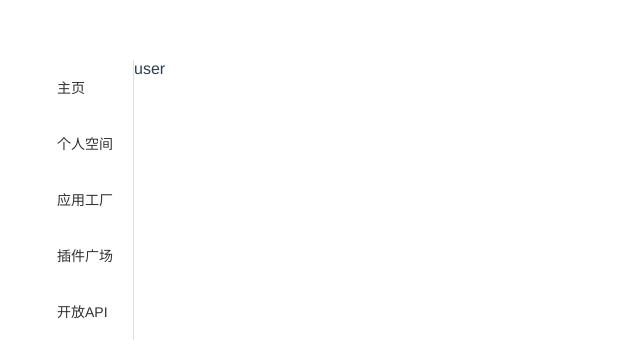
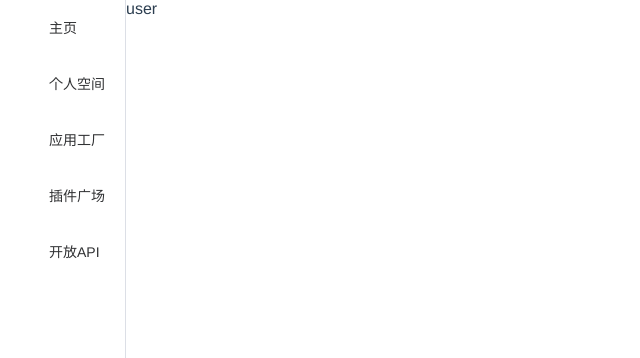
Before and after one commit to dream-stein/llmops-vue, a Vue app: page /#/user in a window 1280 px wide. Shown: the top 358 px of the page, without its empty margins (0-640 px from the left). Built offline with nearby package versions, Linux system fonts and the light colour scheme.

Commit message:
fix(.service): 修改chat页面的大小

```diff
--- a/package.json
+++ b/package.json
@@ -8,6 +8,7 @@
     "lint": "vue-cli-service lint"
   },
   "dependencies": {
+    "@element-plus/icons-vue": "^2.3.1",
     "core-js": "^3.8.3",
     "element-plus": "^2.9.3",
     "vue": "^3.2.13",
--- a/src/App.vue
+++ b/src/App.vue
@@ -23,6 +23,12 @@ export default {
   -moz-osx-font-smoothing: grayscale;
   text-align: center;
   color: #2c3e50;
-  margin-top: 60px;
+  position: fixed;
+  top: 0;
+  left: 0;
+  right: 0;
+  bottom: 0;
+  width: 100%;
+  height: 100%;
 }
 </style>
--- a/src/components/MenuComponent.vue
+++ b/src/components/MenuComponent.vue
@@ -38,13 +38,12 @@
 </template>
 
 <script>
-// import { ref } from 'vue'
-// const isCollapse = ref(true)
-
 export default {
   name: 'MenuComponent',
-  data() {
-    return {}
+  data () {
+    return {
+      isCollapse: false
+    }
   },
   methods: {}
 }
--- a/src/views/ChatView.vue
+++ b/src/views/ChatView.vue
@@ -15,11 +15,15 @@
 </template>
 
 <script>
+import {Edit} from "@element-plus/icons-vue";
+
 export default {
   name: 'ChatView',
-  // props: {
-  //   userPrompt: String
-  // }
+  computed: {
+    Edit() {
+      return Edit
+    }
+  },
   data() {
     return {
       userPrompt: '',
@@ -38,7 +42,6 @@ export default {
   place-items: center;
 }
 .home-dialog-history {
-
 }
 .home-user {
   opacity: 1;
@@ -46,5 +49,6 @@ export default {
   flex-direction: column;
   justify-content: flex-start;
   align-items: center;
+  position: fixed;
 }
 </style>
--- a/src/views/HomeView.vue
+++ b/src/views/HomeView.vue
@@ -1,5 +1,5 @@
 <template>
-  <div>
+  <div class="home">
     <el-container style="height: 100%">
       <nav-menu/>
       <el-container>
@@ -27,4 +27,13 @@ export default {
 </script>
 
 <style scoped>
+.home {
+  position: fixed;
+  top: 0;
+  left: 0;
+  right: 0;
+  bottom: 0;
+  width: 100%;
+  height: 100%;
+}
 </style>
```
Also changed, not shown: 1 other file (tests, documents, lock files or other folders).
